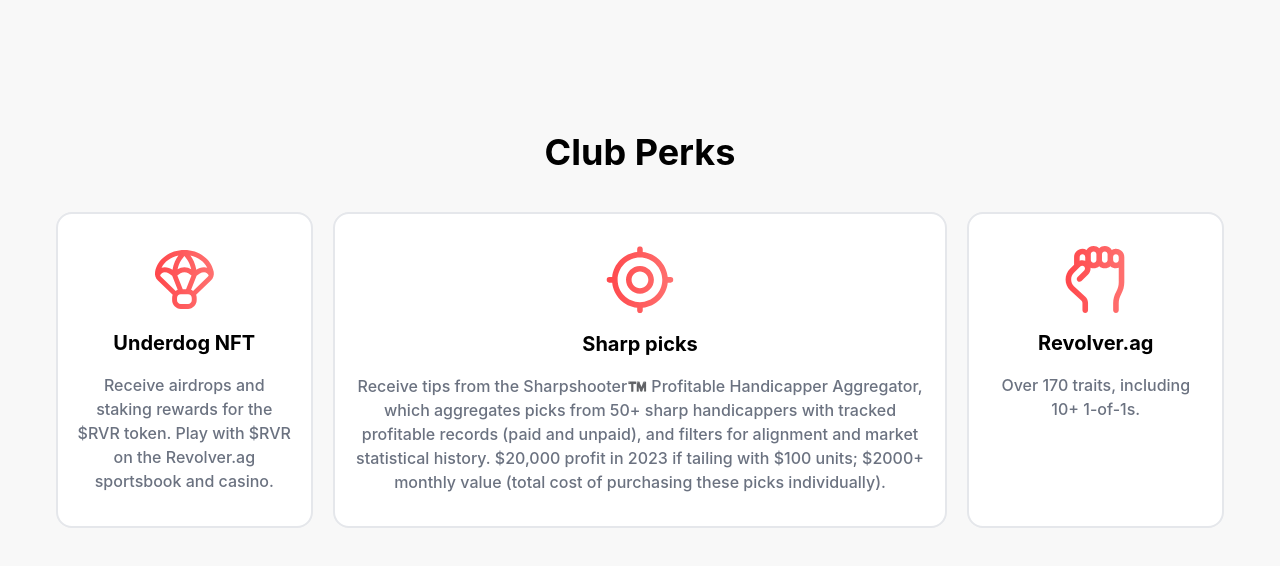
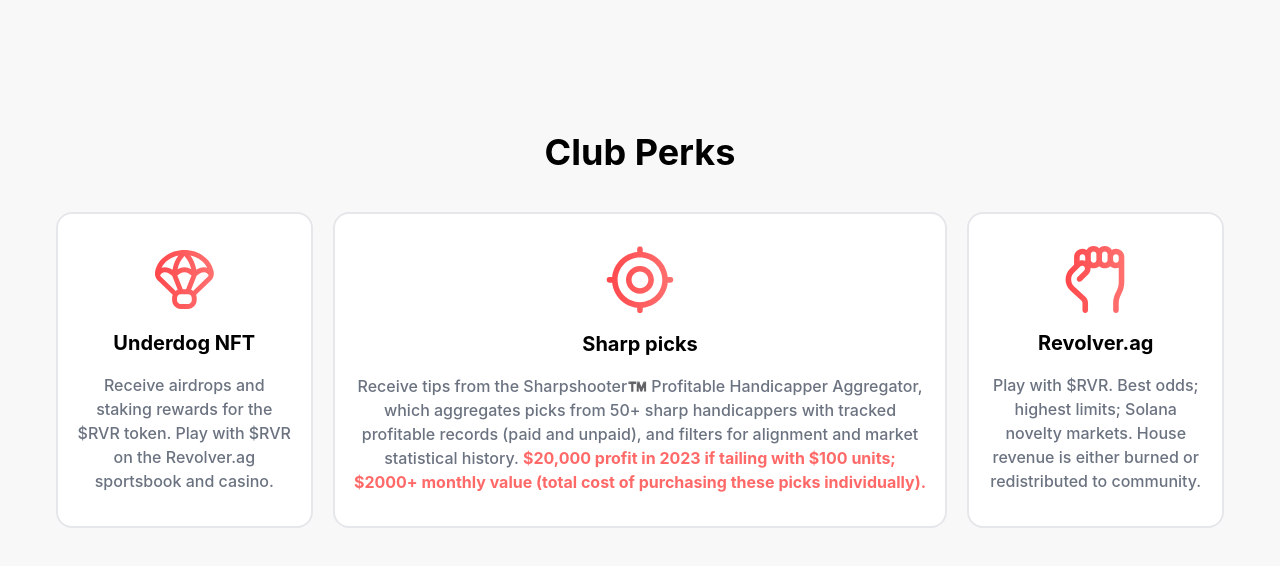
Before and after one commit to SolCaruso/revolver.ag, a website: page perks.html in a window 1280 px wide. Shown: the part 589-1155 px from the top of the page. Drawn offline with Linux system fonts and the light colour scheme.

Commit message:
fixes 3rd perks bubble and adds red bold

```diff
--- a/perks.html
+++ b/perks.html
@@ -200,12 +200,13 @@
             <img src="./images/svg/icons/cards/target.svg" alt="Dog" />
             <h5 class="text-xl font-bold">Sharp picks
             </h5>
-            <p class="text-base font-medium text-gray-500">Receive tips from the Sharpshooter™️ Profitable Handicapper Aggregator, which aggregates picks from 50+ sharp handicappers with tracked profitable records (paid and unpaid), and filters for alignment and market statistical history. $20,000 profit in 2023 if tailing with $100 units; $2000+ monthly value (total cost of purchasing these picks individually).</p>
+            <p class="text-base font-medium text-gray-500">Receive tips from the Sharpshooter™️ Profitable Handicapper Aggregator, which aggregates picks from 50+ sharp handicappers with tracked profitable records (paid and unpaid), and filters for alignment and market statistical history. <span class="font-bold text-rvr-hover-2"> $20,000 profit in 2023 if tailing with $100 units; $2000+ monthly value (total cost of purchasing these picks individually).</span>
+            </p>
           </div>
           <div class="flex w-full lg:w-2/5 flex-col items-center justify-start gap-4 rounded-xl border-2 border-gray-200 bg-white px-4 py-8 text-center">
             <img src="./images/svg/icons/cards/fist.svg" alt="Stars" />
             <h5 class="text-xl font-bold">Revolver.ag</h5>
-            <p class="text-base font-medium text-gray-500">Over 170 traits, including 10+ 1-of-1s.</p>
+            <p class="text-base font-medium text-gray-500">Play with $RVR. Best odds; highest limits; Solana novelty markets. House revenue is either burned or redistributed to community.</p>
           </div>
         </div>
       </footer>
```
Also changed, not shown: css/output.css.
